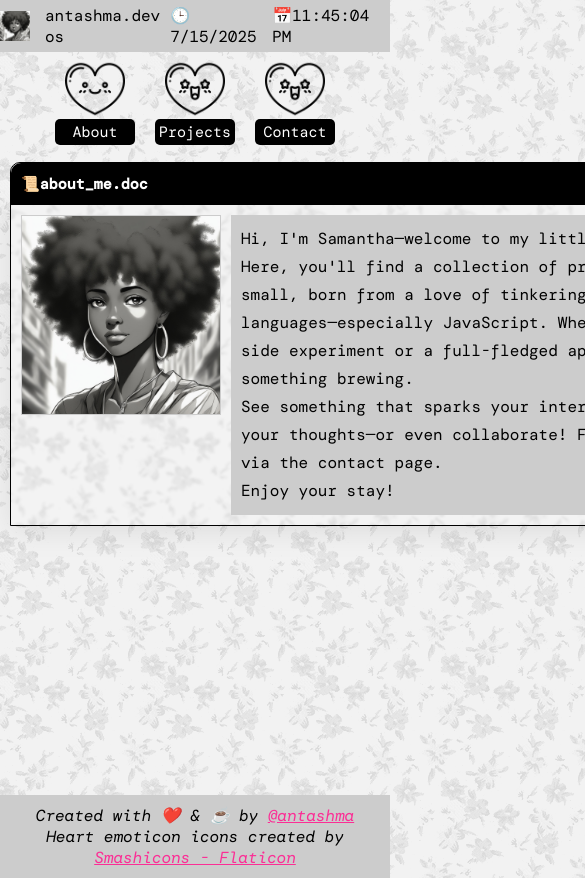
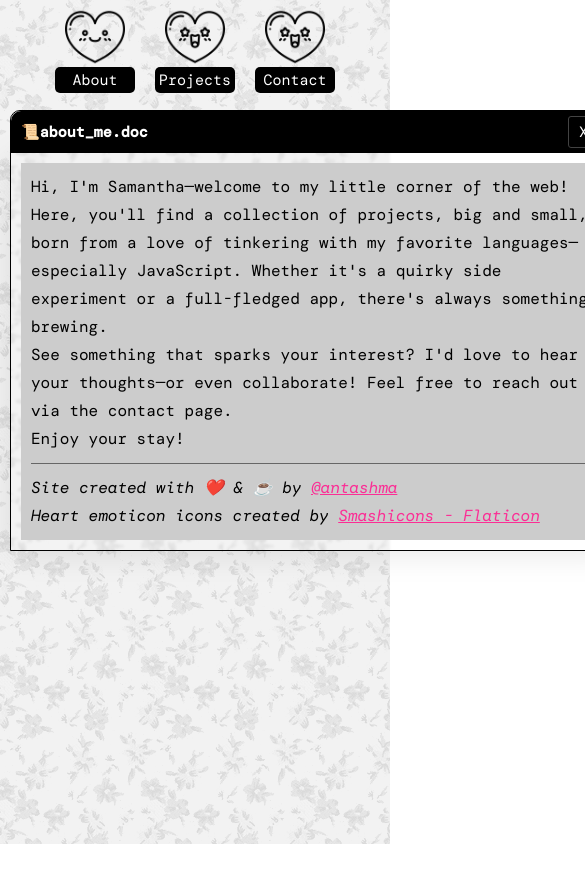
Before and after one commit to Antashma/antashma-site, a React (Vite) app: page / in a window 390 px wide. Shown: the top 878 px of the page, 585 px wide, since content can reach past the window. After the commit the page ends 844 px from the top, so only its background shows below. Built offline with nearby package versions, Linux system fonts and the light colour scheme.

Commit message:
responsive design for mobile wip

```diff
--- a/src/App.css
+++ b/src/App.css
@@ -16,8 +16,6 @@ h3 {
 main {
     margin: 0 auto;
     width: 800px;
-    min-height: 75vh;
-
 }
 
 ol,
@@ -52,8 +50,6 @@ header {
         gap: 1.5rem;
         padding-block: 0.5rem;
         padding-right: 1.5rem;
-
-
     }
 }
 
@@ -152,12 +148,17 @@ header {
             border: 1px solid #ccc;
         }
 
-        p {
+        .profile-text {
             background-color: #ccc;
             padding: 10px;
-            display: flex;
             justify-content: center;
             align-items: center;
+            .credits {
+                border-top: 1px solid #666;
+                margin-top: 10px;
+                padding-top: 10px;
+                font-style: italic;
+            }
         }
     }
 }
@@ -193,33 +194,16 @@ header {
     }
 }
 
-footer {
-    background-color: #ccc;
-    padding: 10px;
-    text-align: center;
 
-    p {
-        font-style: italic;
+@media only screen and (max-width: 600px) {
+    header {
+         display: none;
+    }
+    .profile-img {
+        display: none;
+    }
+    main {
+        width: 100%;
+        min-width: 600px;
     }
 }
-
-#leetcode--container {
-    display: flex;
-    flex-wrap: wrap;
-
-    h2 {
-        width: 100%;
-    }
-
-    img {
-        width: 50%;
-    }
-}
-
-.lc-subtitle {
-    font-style: italic;
-}
-
-.lc--text-content {
-    width: 50%;
-}
--- a/src/App.jsx
+++ b/src/App.jsx
@@ -19,11 +19,6 @@ function App() {
 				<ProjectsContainer />
 				<Contact />
 			</main>
-
-			<footer>
-				<p>Created with ❤️ & ☕ by <a href="https://github.com/Antashma" title="Github link">@antashma</a></p>
-				<p>Heart emoticon icons created by <a href="https://www.flaticon.com/packs/heart-emoticons" title="heart emoticon icons">Smashicons - Flaticon</a></p>
-			</footer>
 		</div>
 
 	)
--- a/src/components/Header.jsx
+++ b/src/components/Header.jsx
@@ -9,10 +9,6 @@ export default function Header() {
 				<img src={pfpImg} width="30" height="30" />
 				<span>antashma.dev OS</span>
 		    </div>
-			{/* <div className="time-date--container">
-				<span id="time">🕒 11:03am</span>
-				<span id="date">📅 10/26/2025</span>
-			</div> */}
 			<TimeDate />
         </header>
     )
--- a/src/pages/About.jsx
+++ b/src/pages/About.jsx
@@ -12,12 +12,21 @@ export default function About() {
             <WindowTitleBar titleText="📜about_me.doc" windowId="about" />
             <div className="content">
                 <img src={pfp} alt="profile picture" className="profile-img" width={200} height={200} />
-                <p>Hi, I'm Samantha—welcome to my little corner of the web!
-                <br />
-                Here, you'll find a collection of projects, big and small, born from a love of tinkering with my favorite languages—especially JavaScript. Whether it's a quirky side experiment or a full-fledged app, there's always something brewing.
-                <br />
-                See something that sparks your interest? I'd love to hear your thoughts—or even collaborate! Feel free to reach out via the contact page.<br />
-                Enjoy your stay!</p>
+                <div className="profile-text">
+                    <p>Hi, I'm Samantha—welcome to my little corner of the web!</p>
+
+                    <p>Here, you'll find a collection of projects, big and small, born from a love of tinkering with my favorite languages—especially JavaScript. Whether it's a quirky side experiment or a full-fledged app, there's always something brewing.</p>
+
+                    <p>See something that sparks your interest? I'd love to hear your thoughts—or even collaborate! Feel free to reach out via the contact page.</p>
+
+                    <p>Enjoy your stay!</p>
+
+                    <p className="credits">Site created with ❤️ & ☕ by <a href="https://github.com/Antashma" title="Github link">@antashma</a>
+                    <br />
+                    Heart emoticon icons created by <a href="https://www.flaticon.com/packs/heart-emoticons" title="heart emoticon icons">Smashicons - Flaticon</a></p>
+
+                </div>
+
             </div>
         </section>
     )
```
Also changed, not shown: src/pages/LeetcodeContaintainer.jsx (deleted, +0 -14 lines).
